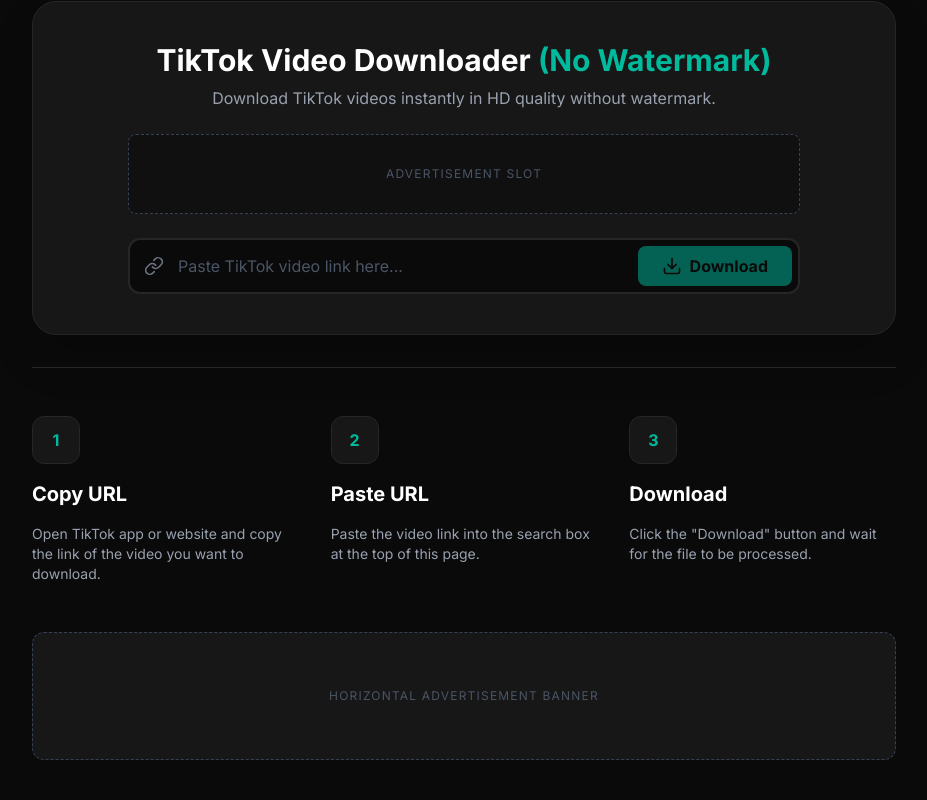
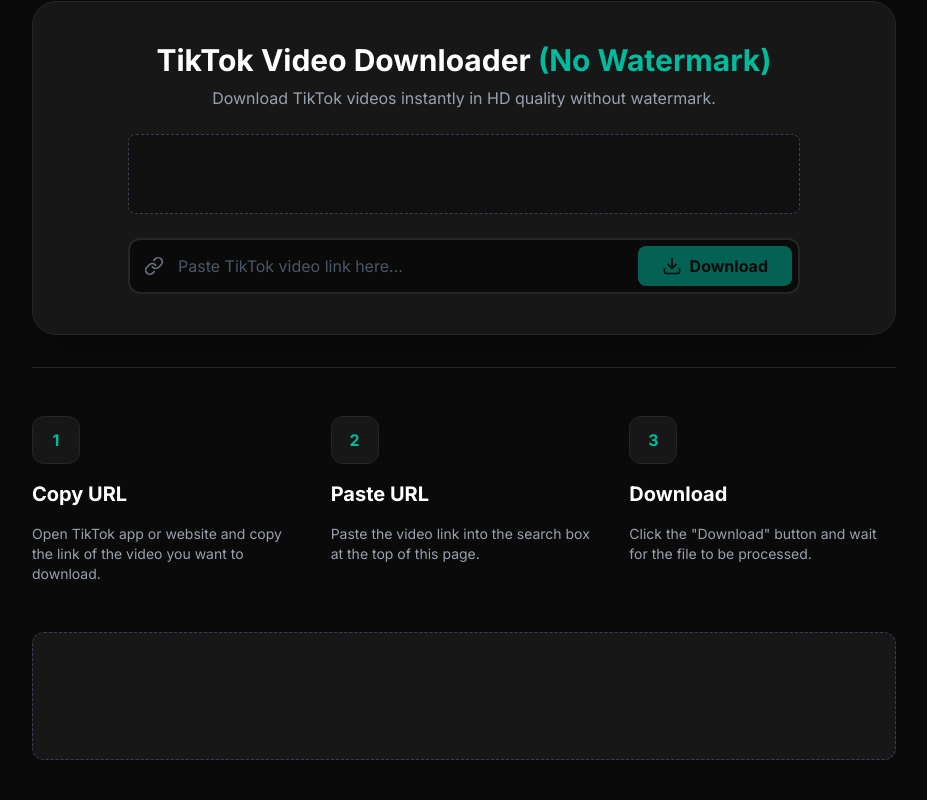
Before and after one commit to lankyghana/social-toolkit, a React (Vite) app: page / in a window 1280 px wide. Shown: the part 340-1140 px from the top of the page, without its empty margins (176-1103 px from the left). Built offline with nearby package versions, Linux system fonts and the light colour scheme.

Commit message:
update tiktok downloader component and app metadata

```diff
--- a/index.html
+++ b/index.html
@@ -8,5 +8,10 @@
   <body>
     <div id="root"></div>
     <script type="module" src="/src/main.tsx"></script>
+    <script
+      async
+      src="https://pagead2.googlesyndication.com/pagead/js/adsbygoogle.js?client=ca-pub-7048530393932855"
+      crossorigin="anonymous"
+    ></script>
   </body>
 </html>
--- a/src/components/TikTokDownloader.tsx
+++ b/src/components/TikTokDownloader.tsx
@@ -1,4 +1,4 @@
-import React, { useState } from "react";
+import React, { useEffect, useState } from "react";
 import { motion, AnimatePresence } from "motion/react";
 import { Download, Link as LinkIcon, Loader2, AlertCircle, Play, CheckCircle2, Copy } from "lucide-react";
 import axios from "axios";
@@ -13,6 +13,33 @@
     nickname: string;
     avatar: string;
   };
+}
+
+declare global {
+  interface Window {
+    adsbygoogle: unknown[];
+  }
+}
+
+function AdSlot({ className, slot }: { className?: string; slot: string }) {
+  useEffect(() => {
+    try {
+      window.adsbygoogle = window.adsbygoogle || [];
+      window.adsbygoogle.push({});
+    } catch {
+      // Ignore ad blocker or load errors.
+    }
+  }, []);
+
+  return (
+    <ins
+      className={`adsbygoogle${className ? ` ${className}` : ""}`}
+      style={{ display: "block" }}
+      data-ad-client="ca-pub-7048530393932855"
+      data-ad-slot={slot}
+      data-ad-format="autorelaxed"
+    />
+  );
 }
 
 export default function TikTokDownloader({ standalone = false }: { standalone?: boolean }) {
@@ -62,8 +89,8 @@
           </div>
 
           {/* Ad Slot 1 (Near Input) */}
-          <div className="h-20 bg-brand-dark/50 rounded-lg flex items-center justify-center border border-dashed border-gray-700 text-gray-600 text-xs uppercase tracking-widest">
-            Advertisement Slot
+          <div className="h-20 bg-brand-dark/50 rounded-lg flex items-center justify-center border border-dashed border-gray-700">
+            <AdSlot slot="5235133504" />
           </div>
 
           <form onSubmit={handleDownload} className="relative group">
@@ -74,7 +101,7 @@
               type="text"
               placeholder="Paste TikTok video link here..."
               value={url}
-              onChange={(e) => setUrl(e.target.value)}
+              onChange={(e: React.ChangeEvent<HTMLInputElement>) => setUrl(e.target.value)}
               className="w-full h-14 bg-brand-dark border-2 border-brand-border rounded-xl pl-12 pr-32 outline-none focus:border-brand-primary transition-all text-white placeholder:text-gray-600"
             />
             <button
@@ -116,7 +143,7 @@
             className="bg-brand-surface rounded-3xl border border-brand-border p-6 md:p-8"
           >
             <div className="grid grid-cols-1 md:grid-cols-2 gap-8">
-              <div className="relative aspect-[9/16] max-h-[500px] bg-brand-dark rounded-2xl overflow-hidden shadow-2xl mx-auto md:mx-0">
+              <div className="relative aspect-9/16 max-h-125 bg-brand-dark rounded-2xl overflow-hidden shadow-2xl mx-auto md:mx-0">
                 <img src={result.cover} alt="Thumbnail" className="w-full h-full object-cover" />
                 <div className="absolute inset-0 bg-black/40 flex items-center justify-center">
                   <div className="w-16 h-16 bg-brand-primary rounded-full flex items-center justify-center text-brand-dark shadow-xl hover:scale-110 transition-transform cursor-pointer">
@@ -159,8 +186,8 @@
                 </div>
 
                 {/* Ad Slot 2 (After result) */}
-                <div className="h-24 bg-brand-dark/50 rounded-lg flex items-center justify-center border border-dashed border-gray-700 text-gray-600 text-xs uppercase tracking-widest mt-4">
-                  Advertisement Slot
+                <div className="h-24 bg-brand-dark/50 rounded-lg flex items-center justify-center border border-dashed border-gray-700 mt-4">
+                  <AdSlot slot="5235133504" />
                 </div>
               </div>
             </div>
@@ -190,8 +217,8 @@
         </section>
 
         {/* Ad Slot 3 (Content Section) */}
-        <div className="h-32 bg-brand-surface rounded-xl flex items-center justify-center border border-dashed border-gray-700 text-gray-600 text-xs uppercase tracking-widest">
-          Horizontal Advertisement Banner
+        <div className="h-32 bg-brand-surface rounded-xl flex items-center justify-center border border-dashed border-gray-700">
+          <AdSlot slot="5235133504" />
         </div>
 
         {/* SEO Content */}
```
